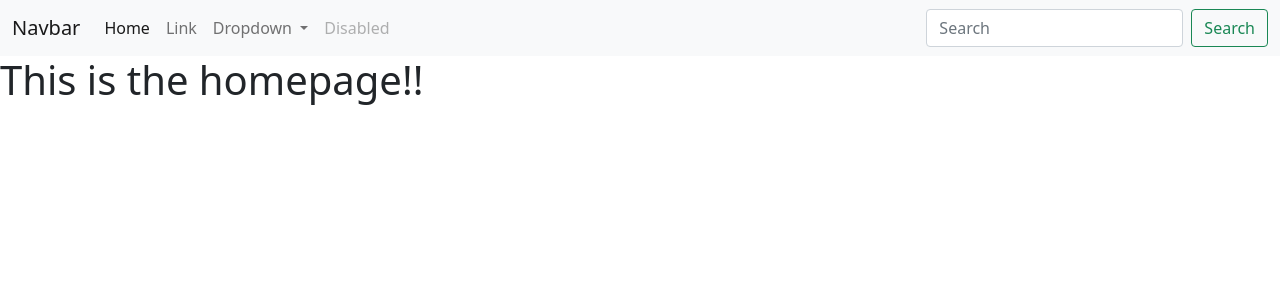
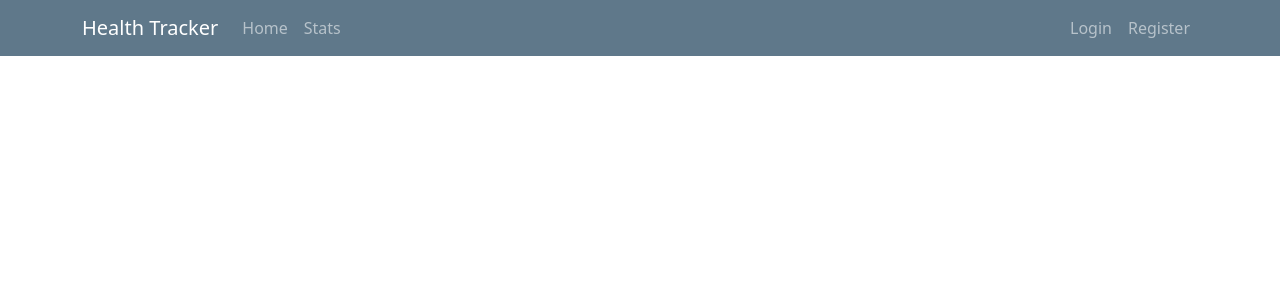
Before and after one commit to anish-kondepudi/HealthTracker, a Flask app: page / in a window 1280 px wide. Shown: the top 300 px of the page. Run offline with Flask 2, Linux system fonts and the light colour scheme.

Commit message:
Cleaned up Navigation Bar
Added functionality to different page links.

```diff
--- a/main.py
+++ b/main.py
@@ -1,10 +1,24 @@
 from flask import Flask, render_template
+from flask_sqlalchemy import SQLAlchemy # Use for Databasing in Future
 
 app = Flask(__name__)
 
 @app.route("/")
-def homepage():
-	return render_template("homepage.html")
+@app.route("/home")
+def home():
+	return render_template("home.html")
+
+@app.route("/stats")
+def stats():
+	return render_template("stats.html")
+
+@app.route("/login")
+def login():
+	return render_template("login.html")
+
+@app.route("/register")
+def register():
+	return render_template("register.html")
 
 if __name__ == "__main__":
 	app.run(debug="True")
--- /dev/null
+++ b/static/main.css
@@ -0,0 +1,5 @@
+.bg-steel { background-color: #5f788a; }
+
+.navbar-nav .nav-link { color: #cbd5db; }
+
+.nav-link:hover { color: #ffffff; }
--- a/templates/base.html
+++ b/templates/base.html
@@ -1,54 +1,50 @@
 <!DOCTYPE html>
 <html>
+
 	<head>
+		<!-- Necessary Setup Links -->
+		<link href="https://cdn.jsdelivr.net/npm/bootstrap@5.0.1/dist/css/bootstrap.min.css" rel="stylesheet" integrity="sha384-+0n0xVW2eSR5OomGNYDnhzAbDsOXxcvSN1TPprVMTNDbiYZCxYbOOl7+AMvyTG2x" crossorigin="anonymous">
+		<link rel="stylesheet" type="text/css" href="{{ url_for('static', filename='main.css') }}">
+		<meta charset="utf-8">
 
-		<link href="https://cdn.jsdelivr.net/npm/bootstrap@5.0.1/dist/css/bootstrap.min.css" rel="stylesheet" integrity="sha384-+0n0xVW2eSR5OomGNYDnhzAbDsOXxcvSN1TPprVMTNDbiYZCxYbOOl7+AMvyTG2x" crossorigin="anonymous">
-
-		<meta charset="utf-8">
+		<!-- Title Block -->
 		<title>{% block title %}{% endblock %}</title>
 
 	</head>
+
 	<body>
-		<nav class="navbar navbar-expand-lg navbar-light bg-light">
-		  <div class="container-fluid">
-		    <a class="navbar-brand" href="#">Navbar</a>
-		    <button class="navbar-toggler" type="button" data-bs-toggle="collapse" data-bs-target="#navbarSupportedContent" aria-controls="navbarSupportedContent" aria-expanded="false" aria-label="Toggle navigation">
-		      <span class="navbar-toggler-icon"></span>
-		    </button>
-		    <div class="collapse navbar-collapse" id="navbarSupportedContent">
-		      <ul class="navbar-nav me-auto mb-2 mb-lg-0">
-		        <li class="nav-item">
-		          <a class="nav-link active" aria-current="page" href="#">Home</a>
-		        </li>
-		        <li class="nav-item">
-		          <a class="nav-link" href="#">Link</a>
-		        </li>
-		        <li class="nav-item dropdown">
-		          <a class="nav-link dropdown-toggle" href="#" id="navbarDropdown" role="button" data-bs-toggle="dropdown" aria-expanded="false">
-		            Dropdown
-		          </a>
-		          <ul class="dropdown-menu" aria-labelledby="navbarDropdown">
-		            <li><a class="dropdown-item" href="#">Action</a></li>
-		            <li><a class="dropdown-item" href="#">Another action</a></li>
-		            <li><hr class="dropdown-divider"></li>
-		            <li><a class="dropdown-item" href="#">Something else here</a></li>
-		          </ul>
-		        </li>
-		        <li class="nav-item">
-		          <a class="nav-link disabled" href="#" tabindex="-1" aria-disabled="true">Disabled</a>
-		        </li>
-		      </ul>
-		      <form class="d-flex">
-		        <input class="form-control me-2" type="search" placeholder="Search" aria-label="Search">
-		        <button class="btn btn-outline-success" type="submit">Search</button>
-		      </form>
-		    </div>
-		  </div>
-		</nav>
+		<!-- Navigation bar -->
+      	<nav class="navbar navbar-expand-md navbar-dark bg-steel fixed-top">
+        	<div class="container">
 
-		{% block content %}
-		{% endblock %}
+    			<!-- Health Tracker (Links to Home Page (Relace with Logo in Future) -->
+          		<a class="navbar-brand" href="/home">Health Tracker</a>
 
+          		<!-- Left Align: Links to Home and Stats Pages -->
+          		<div class="navbar-collapse navbar-nav">
+          			<a class="nav-item nav-link" href="/home">Home</a>
+          			<a class="nav-item nav-link" href="/stats">Stats</a>
+          		</div>
+
+          		<!-- Right Align: Links to Login and Register Page -->
+          		<div class="navbar-nav">
+	          		<a class="nav-item nav-link" href="/login">Login</a>
+	      			<a class="nav-item nav-link" href="/register">Register</a>
+          		</div>
+
+        	</div>
+      	</nav>
+
+      	<!-- Main Container For Future Use -->
+	    <main role="main" class="container">
+	      	<div class="row">
+	        	<div>
+	        		{% block content %}{% endblock %}
+          		</div>
+  			</div>
+	    </main>
+
+	    <!-- Necessary Java Script (Bootstrap) -->
 		<script src="https://cdn.jsdelivr.net/npm/bootstrap@5.0.1/dist/js/bootstrap.bundle.min.js" integrity="sha384-gtEjrD/SeCtmISkJkNUaaKMoLD0//ElJ19smozuHV6z3Iehds+3Ulb9Bn9Plx0x4" crossorigin="anonymous"></script>
 
 	</body>
--- a/templates/homepage.html
+++ b/templates/home.html
@@ -3,5 +3,5 @@
 {% block title %}Home Page{% endblock %}
 
 {% block content %}
-<h1>This is the homepage!!</h1>
+<h1>This is the home page!!</h1>
 {% endblock %}
```
Also changed, not shown: templates/login.html (added, +7 -0 lines), templates/register.html (added, +7 -0 lines), templates/stats.html (added, +7 -0 lines).
